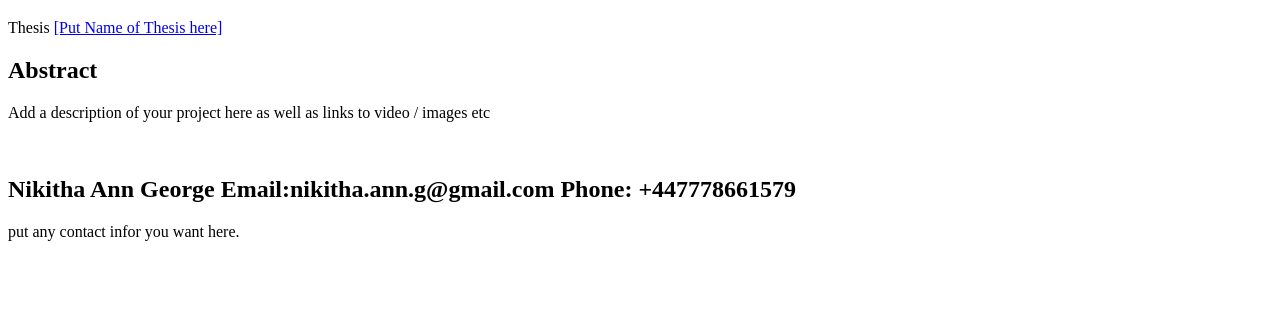
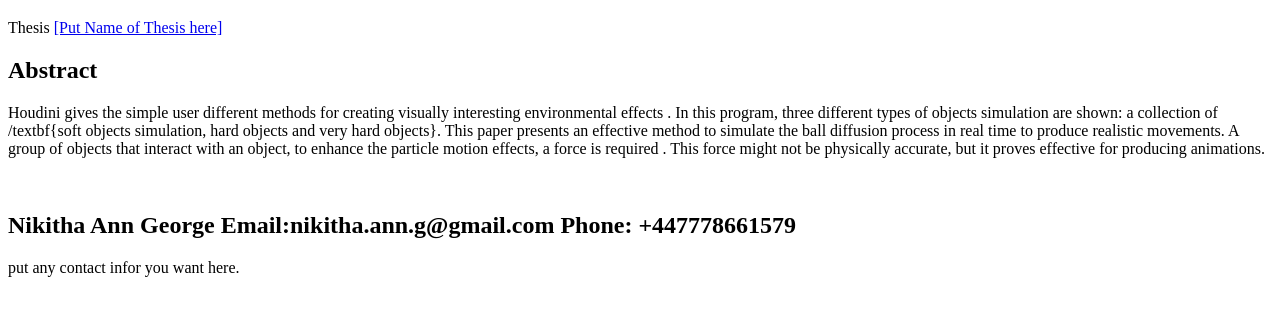
Before and after one commit to all-in-one-of/Masters-Project, a plain HTML site: page Webpage/index.html in a window 1280 px wide. Shown: the part 61-376 px from the top of the page. Drawn offline with Linux system fonts and the light colour scheme.

Commit message:
Upload_03

```diff
--- a/Webpage/index.html
+++ b/Webpage/index.html
@@ -15,8 +15,7 @@
 
 <h2>Abstract</h2>
 
-Add a description of your project here as well as links to video / images etc
-
+Houdini gives the simple user different methods for creating visually interesting environmental effects . In this program, three different types of objects  simulation are shown: a collection of /textbf{soft objects simulation, hard objects and very hard objects}. This paper presents an effective method to simulate the ball diffusion process in real time to produce realistic movements. A group of objects that interact with an object, to enhance the particle motion effects, a force is required . This force might not be physically accurate, but it proves effective for producing animations.
 
 <p>&nbsp;</p>
 <h2>Nikitha Ann George Email:nikitha.ann.g@gmail.com Phone: +447778661579</h2>
```
Also changed, not shown: 1 other file.
